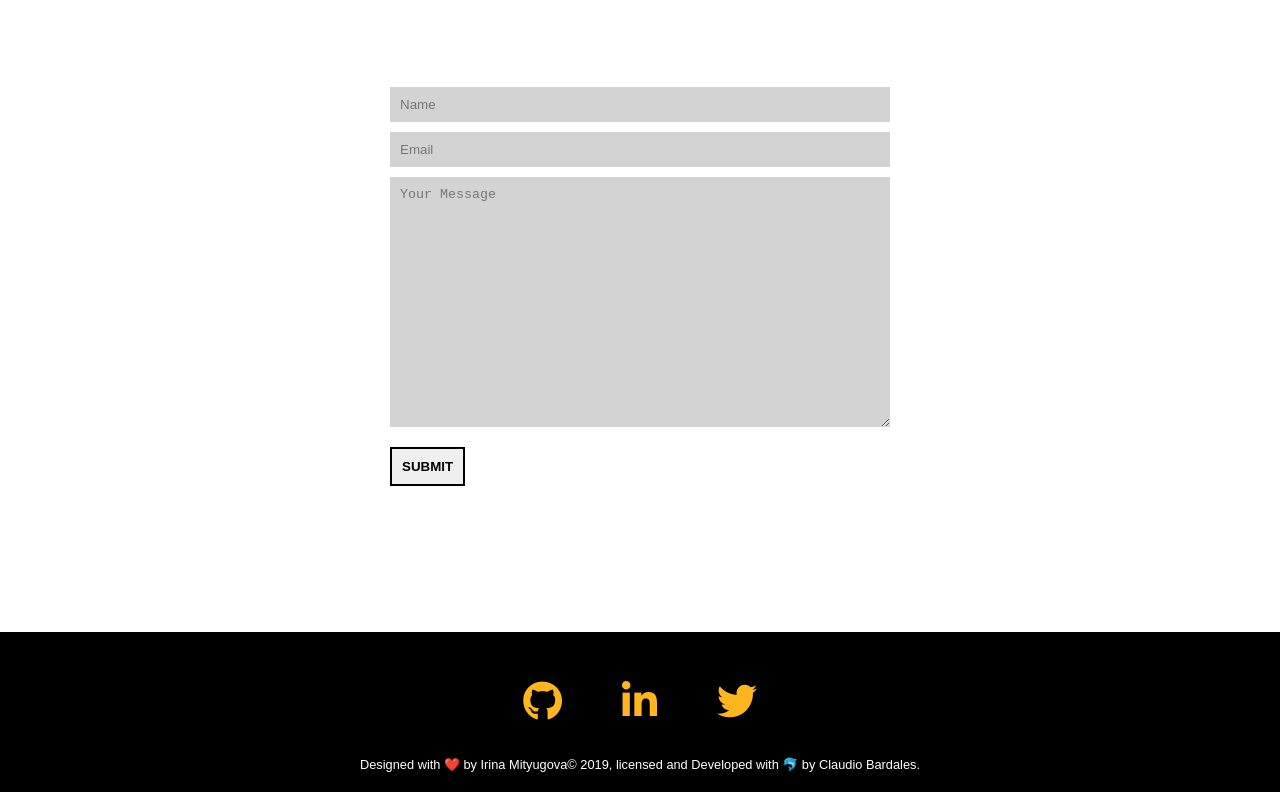
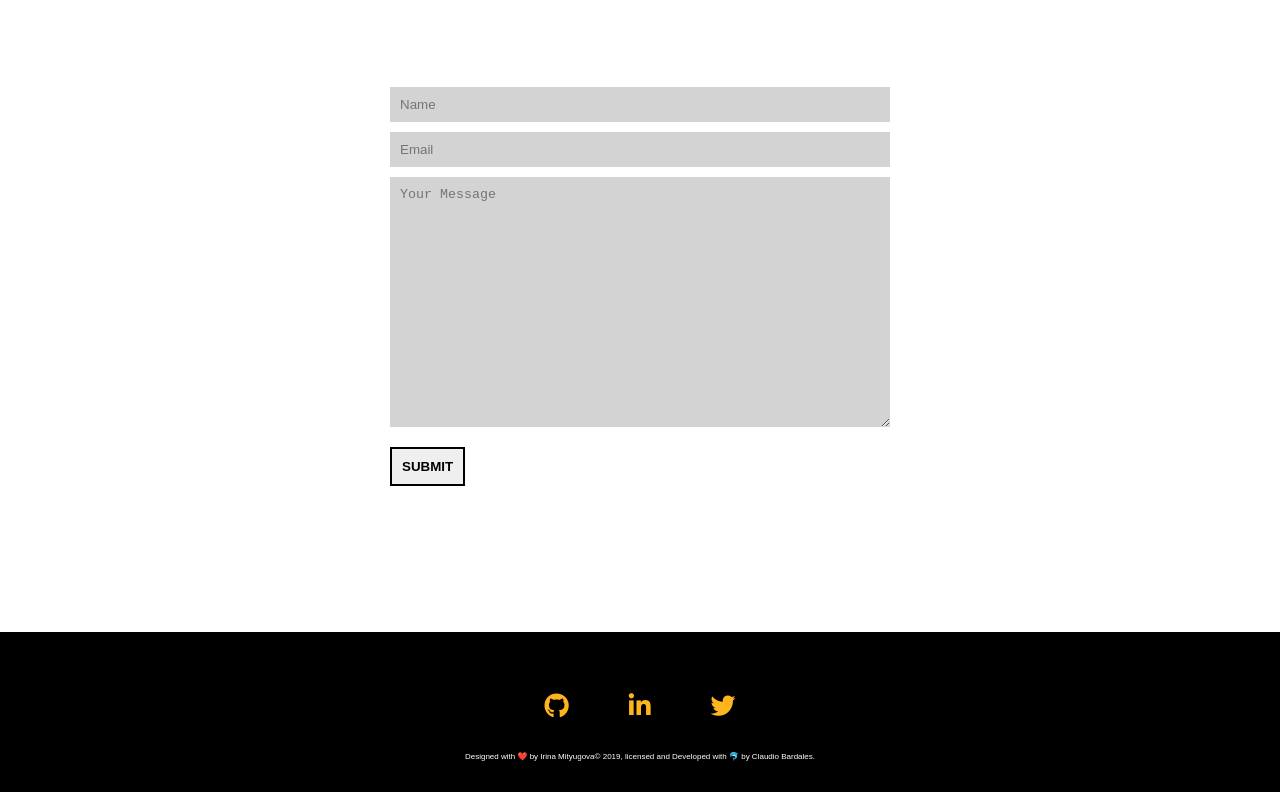
Before and after one commit to ClaudioBardales/Portfolio, a website: page index.html in a window 1280 px wide. Shown: the part 2168-2960 px from the top of the page. Drawn offline with Linux system fonts and the light colour scheme; a web font is replaced by a local one.

Commit message:
Fixed minor issues

```diff
--- a/style.css
+++ b/style.css
@@ -117,7 +117,7 @@ li a:hover {
 }
 
 .text-content {
-    padding: 20px;
+    padding: 10px;
 }
 
 .resumeLink {
@@ -255,12 +255,12 @@ textarea {
 
 .links a {
     padding: 30px;
-    font-size: 40px;
+    font-size: 25px;
     color: #FFB61E;
 }
 
 .links p {
-    font-size: 1vw;
+    font-size: 8px;
     color: white;
 }
 
```
